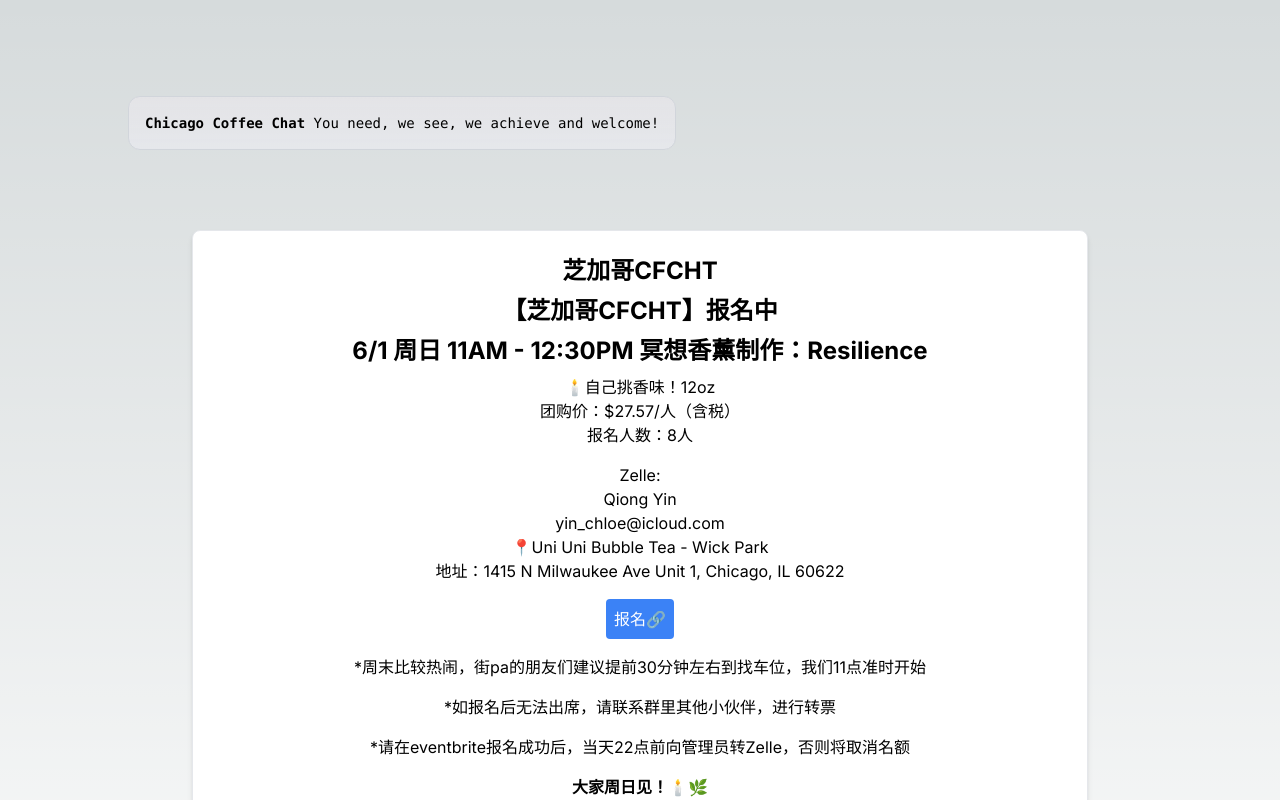
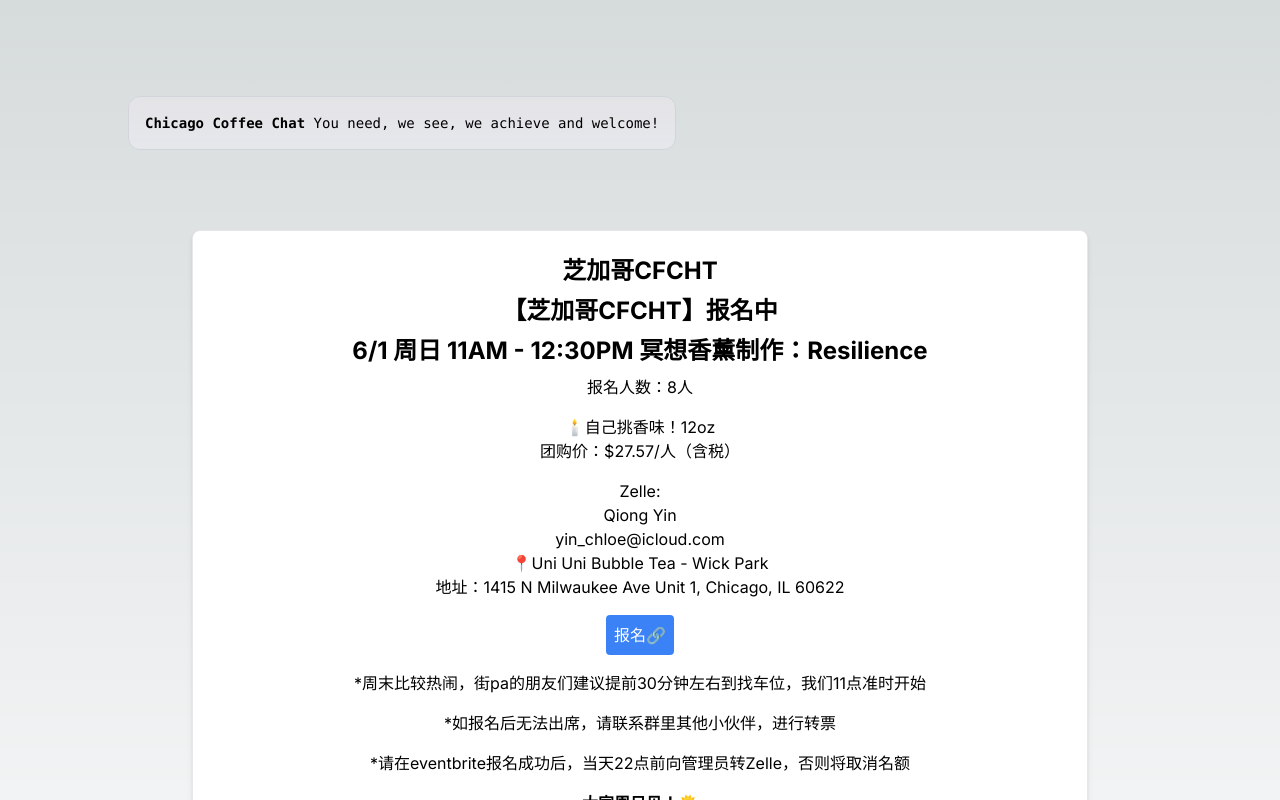
Before and after one commit to Brack-Wang/nextjs, a Next.js app: page / in a window 1280 px wide. Shown: the top 800 px of the page. Built offline with nearby package versions, Linux system fonts and the light colour scheme.

Commit message:
Update page.tsx

```diff
--- a/app/page.tsx
+++ b/app/page.tsx
@@ -21,15 +21,16 @@ export default function Home() {
 {/* Event Details Replacement Start */}
   <h2 className="text-2xl font-bold mb-2">【芝加哥CFCHT】报名中</h2>
   <h2 className="text-2xl font-bold mb-2">6/1 周日 11AM - 12:30PM 冥想香薰制作：Resilience</h2>
-  <p className="mb-4">🕯️自己挑香味！12oz<br />
-    团购价：$27.57/人（含税）<br />报名人数：8人</p>
-          <p className="mt-4">Zelle:<br />Qiong Yin<br />yin_chloe@icloud.com</p>
+  <p className="mb-4">报名人数：8人</p>🕯️自己挑香味！12oz<br />团购价：$27.57/人（含税）
+  <p className="mt-4">Zelle:<br />Qiong Yin<br />yin_chloe@icloud.com</p>
+
   <p className="mb-4">📍Uni Uni Bubble Tea - Wick Park<br />地址：1415 N Milwaukee Ave Unit 1, Chicago, IL 60622</p>
   <a href="https://www.eventbrite.co.nz/e/cfcht61-11-1230-resilience-tickets-1383115468599?aff=oddtdtcreator" target="_blank" className="inline-block bg-blue-500 text-white p-2 rounded hover:bg-blue-700 transition duration-300 ease-in-out">报名🔗</a>
+
   <p className="mt-4">*周末比较热闹，街pa的朋友们建议提前30分钟左右到找车位，我们11点准时开始</p>
   <p className="mt-4">*如报名后无法出席，请联系群里其他小伙伴，进行转票</p>
   <p className="mt-4">*请在eventbrite报名成功后，当天22点前向管理员转Zelle，否则将取消名额</p>
-  <p className="mt-4 font-bold">大家周日见！🕯️🌿</p>
+  <p className="mt-4 font-bold">大家周日见！🌞</p>
   <p className="mt-4 font-bold">固定报名时间：每周三8PM</p>
 {/* Event Details Replacement End */}
 
```
